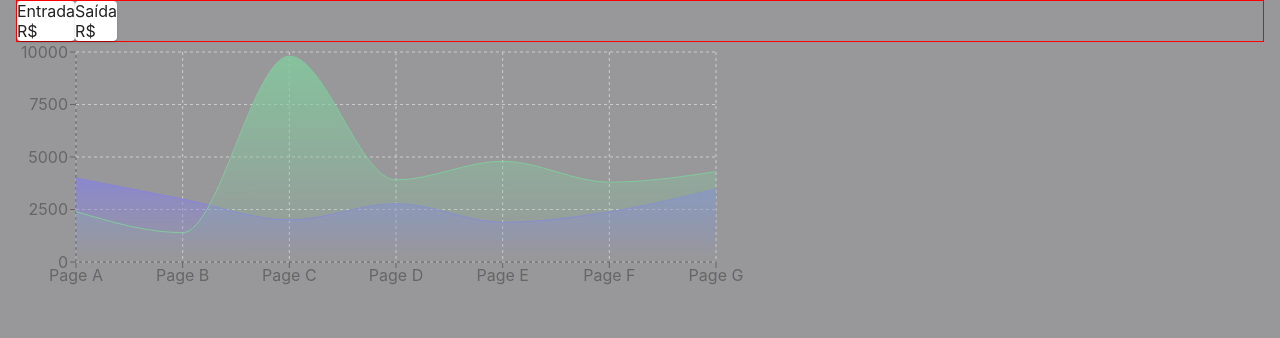
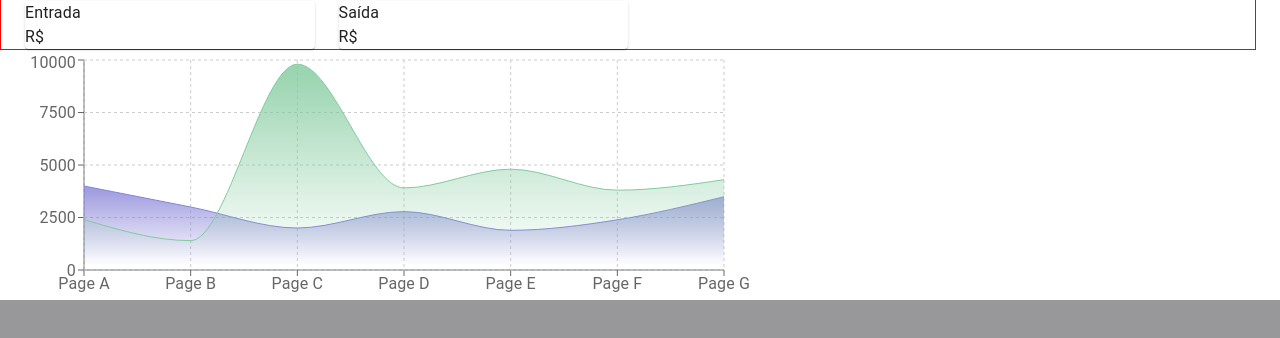
Before and after one commit to joao966/foodapp, a Next.js app in the folder frontend/: page / in a window 1280 px wide. Shown: the top 338 px of the page. Built offline with nearby package versions, Linux system fonts and the light colour scheme.

Commit message:
refactor: _app, passado theme para outro arquivo

```diff
--- a/frontend/src/pages/_app.tsx
+++ b/frontend/src/pages/_app.tsx
@@ -1,24 +1,10 @@
-import { createTheme, ThemeProvider } from '@mui/material/styles';
+import { CssBaseline } from '@mui/material';
 import { NextPage } from 'next';
 import type { AppProps } from 'next/app';
 import { ReactElement, ReactNode } from 'react';
+import { ConfigProvider } from 'src/contexts/ThemeContext';
+import { ThemeProvider } from 'src/theme';
 import '../../styles/globals.css';
-
-declare module '@mui/system' {
-  interface BreakpointOverrides {
-    // Your custom breakpoints
-    laptop: true;
-    tablet: true;
-    mobile: true;
-    desktop: true;
-    // Remove default breakpoints
-    xs: false;
-    sm: false;
-    md: false;
-    lg: false;
-    xl: false;
-  }
-}
 
 type NextPageWithLayout = NextPage & {
   getLayout?: (page: ReactElement) => ReactNode;
@@ -31,22 +17,12 @@ interface MyAppProps extends AppProps {
 function MyApp({ Component, pageProps }: MyAppProps) {
   const getLayout = Component.getLayout ?? ((page) => page);
   return (
-    <>
-      <ThemeProvider
-        theme={createTheme({
-          breakpoints: {
-            values: {
-              laptop: 1024,
-              tablet: 640,
-              mobile: 0,
-              desktop: 1280,
-            },
-          },
-        })}
-      >
+    <ConfigProvider>
+      <ThemeProvider>
+        <CssBaseline />
         {getLayout(<Component {...pageProps} />)}
       </ThemeProvider>
-    </>
+    </ConfigProvider>
   );
 }
 
```
